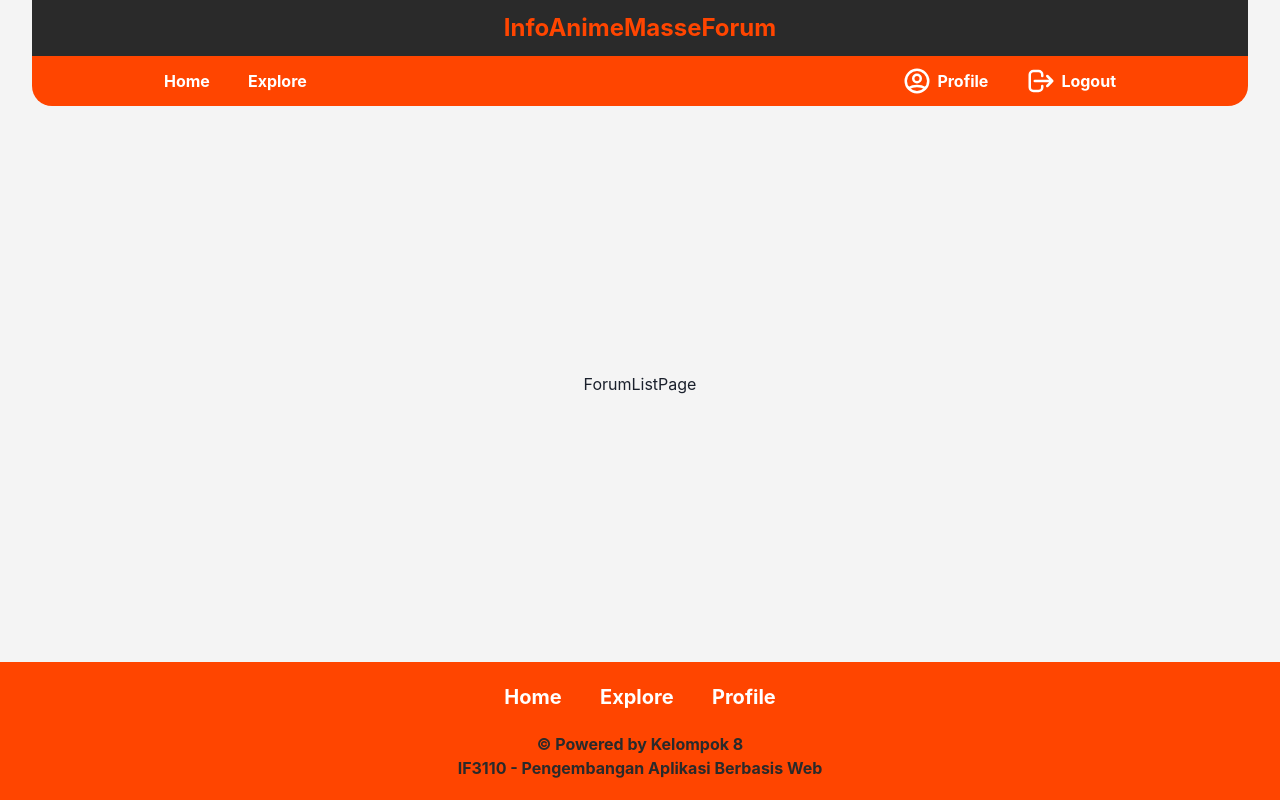
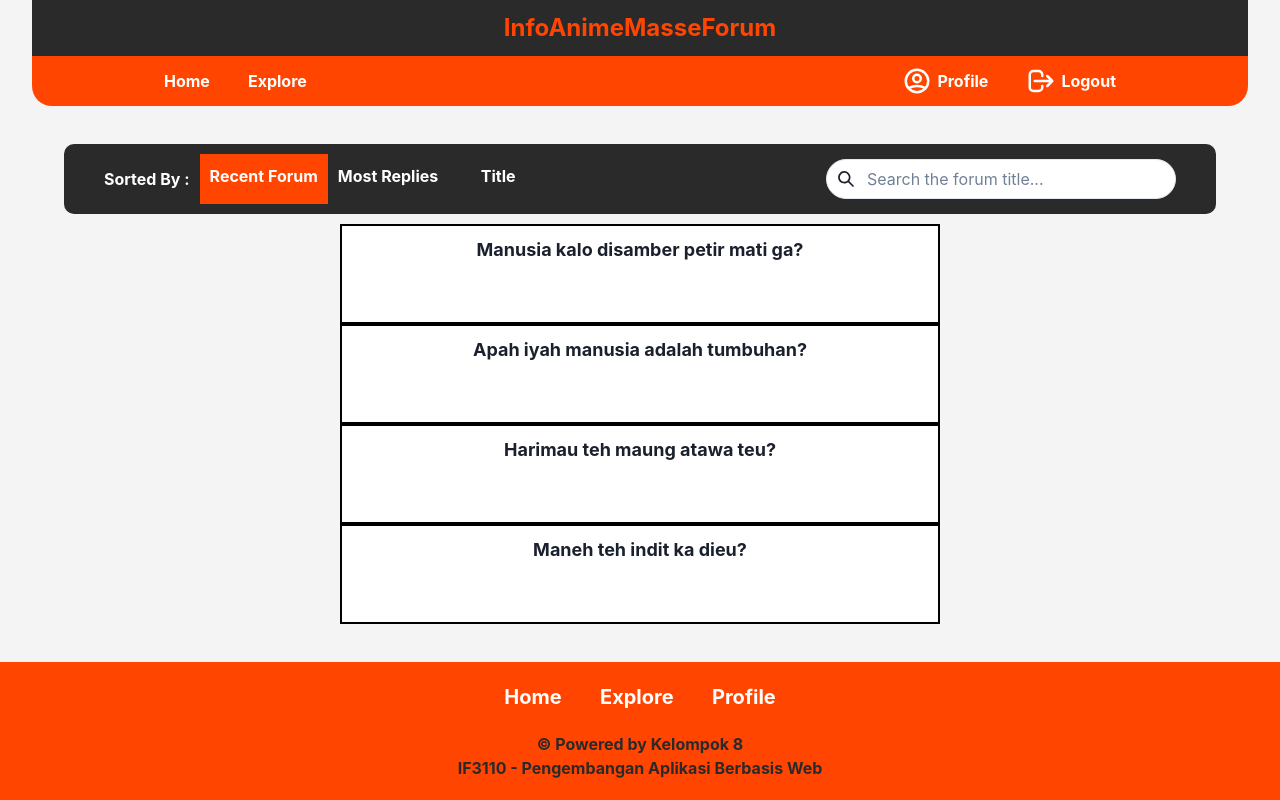
Before and after one commit to Gulilil/IF3110-Tugas-Besar-2-WBD_SPA, a React (Create React App) app: page /forum in a window 1280 px wide. Built offline with nearby package versions, Linux system fonts and the light colour scheme.

Commit message:
feat: forum list page

```diff
--- a/src/pages/ForumDetailPage.tsx
+++ b/src/pages/ForumDetailPage.tsx
@@ -3,7 +3,6 @@ import { useParams } from "react-router-dom";
 import { Flex, Text } from "@chakra-ui/react";
 import ErrorPage from "./ErrorPage";
 import { ForumPost } from "../comps/ForumPost";
-import { LoremIpsum_3Paragraph } from "../dummy/LoremIpsum";
 import { PostData } from "../dummy/AllData";
 import { ButtonComps } from "../comps/ButtonComps";
 
@@ -21,6 +20,7 @@ export default function ForumDetailPage() {
       alignItems={"center"}
       flexDir={"column"}
       w={"90%"}
+      py={"20px"}
     >
       <Text fontWeight={"bold"} fontSize={"24"}>
         {" "}
--- a/src/pages/ForumListPage.tsx
+++ b/src/pages/ForumListPage.tsx
@@ -1,7 +1,127 @@
-import React from 'react'
+import React, { useState } from "react";
+import {
+  Flex,
+  Wrap,
+  WrapItem,
+  Text,
+  Input,
+  InputGroup,
+  InputLeftElement,
+} from "@chakra-ui/react";
+import { ForumData } from "../dummy/AllData";
+import { Link } from "react-router-dom";
+import { SearchIcon } from "@chakra-ui/icons";
+
+const SORT_OPTION = ["Recent Forum", "Most Replies", "Title"];
+const OPTION_HEIGHT = "50px";
 
 export default function ForumListPage() {
+  const [sortBy, setSortBy] = useState("Recent Forum");
+
+  const handleSortBy = (sort: string) => {
+    setSortBy(sort);
+  };
   return (
-    <div>ForumListPage</div>
-  )
+    <Flex
+      flexDir={"column"}
+      justifyContent={"center"}
+      alignItems={"center"}
+      w={"full"}
+      py={"20px"}
+    >
+      <Flex
+        w={"90%"}
+        flexDir={{base:"column", lg:"row"}}
+        bgColor={"black_matte"}
+        minHeight={OPTION_HEIGHT}
+        mb={"10px"}
+        justifyContent={"space-between"}
+        alignItems={"center"}
+        px={"5vh"}
+        py={"10px"}
+        borderRadius={"10px"}
+        gap={"20px"}
+      >
+        <Flex color={"white"} justifyContent={"center"} alignItems={"center"}>
+          <Text fontWeight={"bold"} mr={"10px"}>
+            {" "}
+            Sorted By :{" "}
+          </Text>
+          {SORT_OPTION.map((item) => {
+            return (
+              <Text
+                fontWeight={"bold"}
+                color={"white"}
+                bgColor={item === sortBy ? "red_orange" : "black_matte"}
+                height={OPTION_HEIGHT}
+                minW={"100px"}
+                textAlign={"center"}
+                cursor={"pointer"}
+                transitionDuration={"0.2s"}
+                transitionTimingFunction={"ease-in-out"}
+                padding={"10px"}
+                onClick={() => handleSortBy(item)}
+                _hover={{
+                  color: item === sortBy ? "white" : "red_orange",
+                  transitionDuration: "0.2s",
+                  transitionTimingFunction: "ease-in-out",
+                }}
+              >
+                {item}
+              </Text>
+            );
+          })}
+        </Flex>
+
+        <Flex >
+          <InputGroup>
+            <Input
+              width={"350px"}
+              bgColor={"white"}
+              borderRadius={"20px"}
+              placeholder="Search the forum title..."
+            />
+            <InputLeftElement>
+              <SearchIcon />
+            </InputLeftElement>
+          </InputGroup>
+        </Flex>
+      </Flex>
+      {ForumData.map((data) => {
+        return (
+          <Link to={data.id.toString()}>
+            <Flex
+              w={"600px"}
+              h={"100px"}
+              backgroundColor={"white"}
+              cursor={"pointer"}
+              border={"2px black solid"}
+              transitionDuration={"0.2s"}
+              transitionTimingFunction={"ease-in-out"}
+              p={"10px"}
+              _hover={{
+                borderRadius: "15px",
+                transitionDuration: "0.2s",
+                transitionTimingFunction: "ease-in-out",
+                shadow: "xl",
+                width: "640px",
+                height: "120px",
+                zIndex : "2",
+              }}
+            >
+              <Text
+                w={"full"}
+                textAlign={"center"}
+                fontWeight={"bold"}
+                fontSize={"18px"}
+              >
+                {" "}
+                {data.title}{" "}
+              </Text>
+            </Flex>
+          </Link>
+        );
+      })}
+    </Flex>
+  );
 }
```
